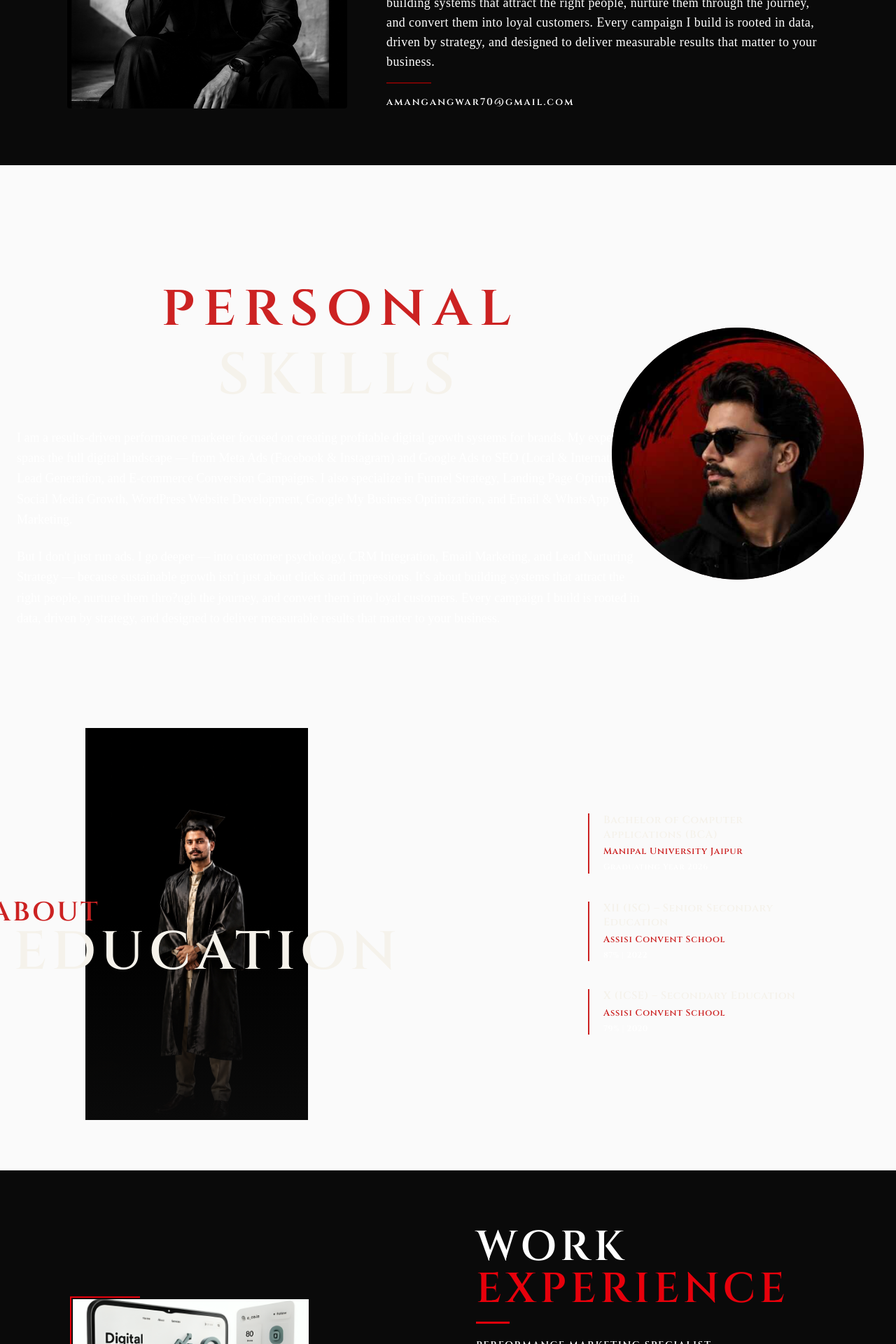
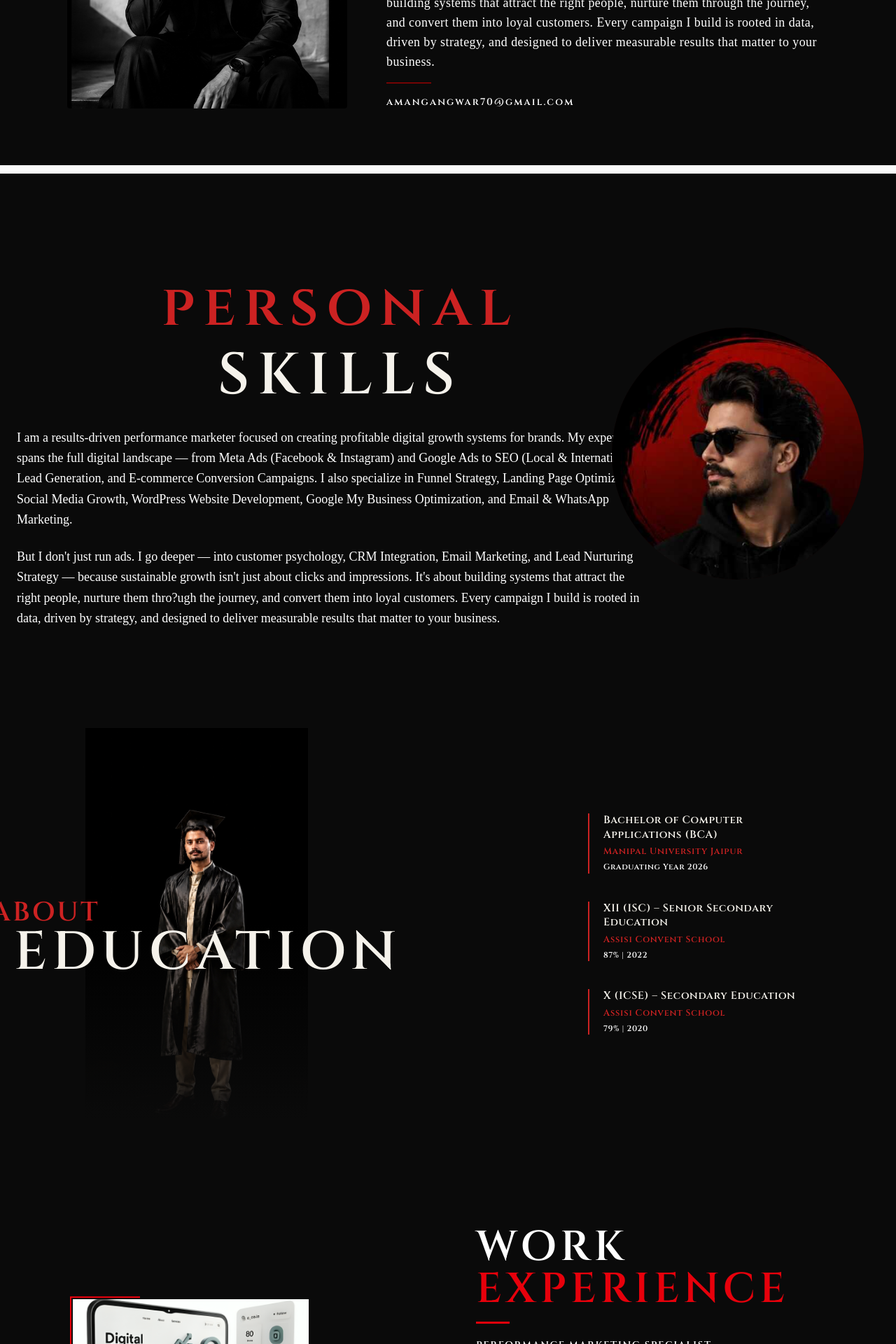
Before and after one commit to pranaygithub123/aman-portfolio, a Next.js app: page / in a window 1280 px wide. Shown: the part 2188-4108 px from the top of the page at 70% size. Built offline with nearby package versions, Linux system fonts and the light colour scheme.

Commit message:
Remove_whitebackground

```diff
--- a/components/section/Educations.tsx
+++ b/components/section/Educations.tsx
@@ -23,7 +23,7 @@ const educationData = [
 
 export default function Education() {
   return (
-    <section className="relative min-h-screen flex items-center py-20 lg:py-10 lg:-mt-20">
+    <section className="relative min-h-screen flex items-center py-20 lg:py-10 lg:-mt-20 bg-[#0a0a0a]">
       <div className="relative z-[2] w-full max-w-[1100px] mx-auto grid grid-cols-1 lg:grid-cols-2 gap-12 lg:gap-100 items-center px-6 lg:px-8">
         {/* ── LEFT — image + heading ── */}
         <div className="relative flex items-end justify-center">
--- a/components/section/Skills.tsx
+++ b/components/section/Skills.tsx
@@ -5,7 +5,7 @@ import SkillsImg from "@/public/Skills.jpeg";
 
 export default function Skills() {
   return (
-    <section className="relative min-h-screen flex items-center overflow-hidden py-20 lg:py-0 lg:mt-15">
+    <section className="relative min-h-screen flex items-center overflow-hidden py-20 lg:py-0 lg:mt-15 bg-[#0a0a0a]">
       <div className="relative z-[2] w-full max-w-[1420px] mx-auto grid grid-cols-1 lg:grid-cols-2 gap-12 lg:gap-46 items-center px-6">
         {/* ── LEFT — heading + text ── */}
         <div className="flex flex-col gap-8">
```
